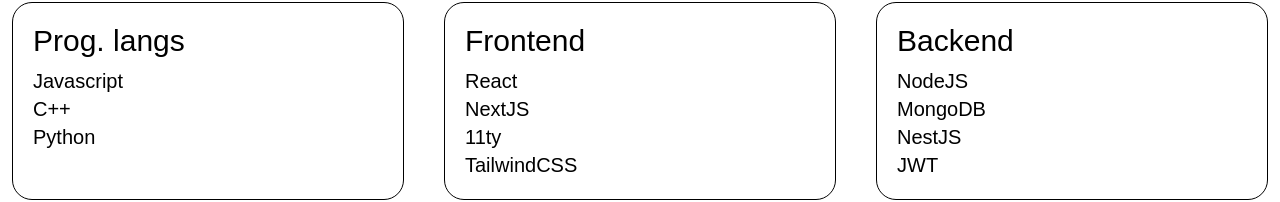
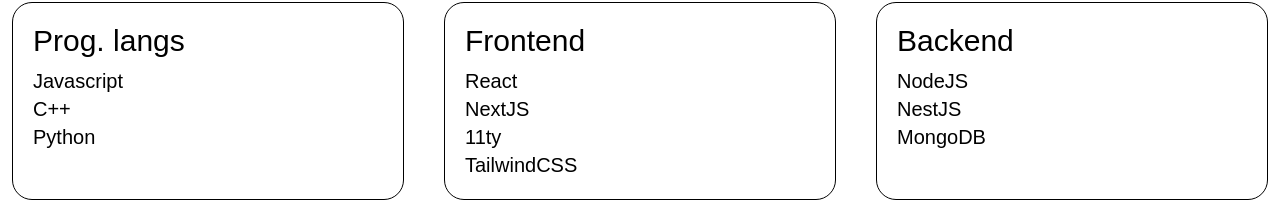
Before and after one commit to NightWanderer2004/Eduard-Povierin, a Next.js app: page / in a window 1280 px wide. Shown: the part 1689-1891 px from the top of the page. Built offline with nearby package versions, Linux system fonts and the light colour scheme; a web font is replaced by a local one.

Commit message:
update data

```diff
--- a/src/data.js
+++ b/src/data.js
@@ -22,7 +22,7 @@ module.exports = {
    skills: [
       { title: 'Prog. langs', list: ['Javascript', 'C++', 'Python'] },
       { title: 'Frontend', list: ['React', 'NextJS', '11ty', 'TailwindCSS'] },
-      { title: 'Backend', list: ['NodeJS', 'MongoDB', 'NestJS', 'JWT'] },
+      { title: 'Backend', list: ['NodeJS', 'NestJS', 'MongoDB'] },
       { title: 'Tools', list: ['Vs Code', 'GitHub', 'Notion'] },
       { title: 'Other', list: ['Browsers', 'MacOS'] },
    ],
@@ -31,6 +31,12 @@ module.exports = {
       { title: 'Actify', url: 'https://actify-you.netlify.app', desc: 'app for activity', img: '/projects/actify.png' },
    ],
    work: [
-      { title: 'Fullstack Trainee', company: 'ZenBit', date: 'aug 2022 - oct 2022', desc: 'developing frontend and backend for freelance platform' },
+      { title: 'Freelancer', company: 'WebLancer', date: 'apr 2021 - aug 2021', desc: 'making simple landing pages and fixes in HTML and CSS' },
+      {
+         title: 'Fullstack Trainee',
+         company: 'ZenBit',
+         date: 'aug 2022 - oct 2022',
+         desc: 'developed frontend and backend for own freelance platform',
+      },
    ],
 }
```
